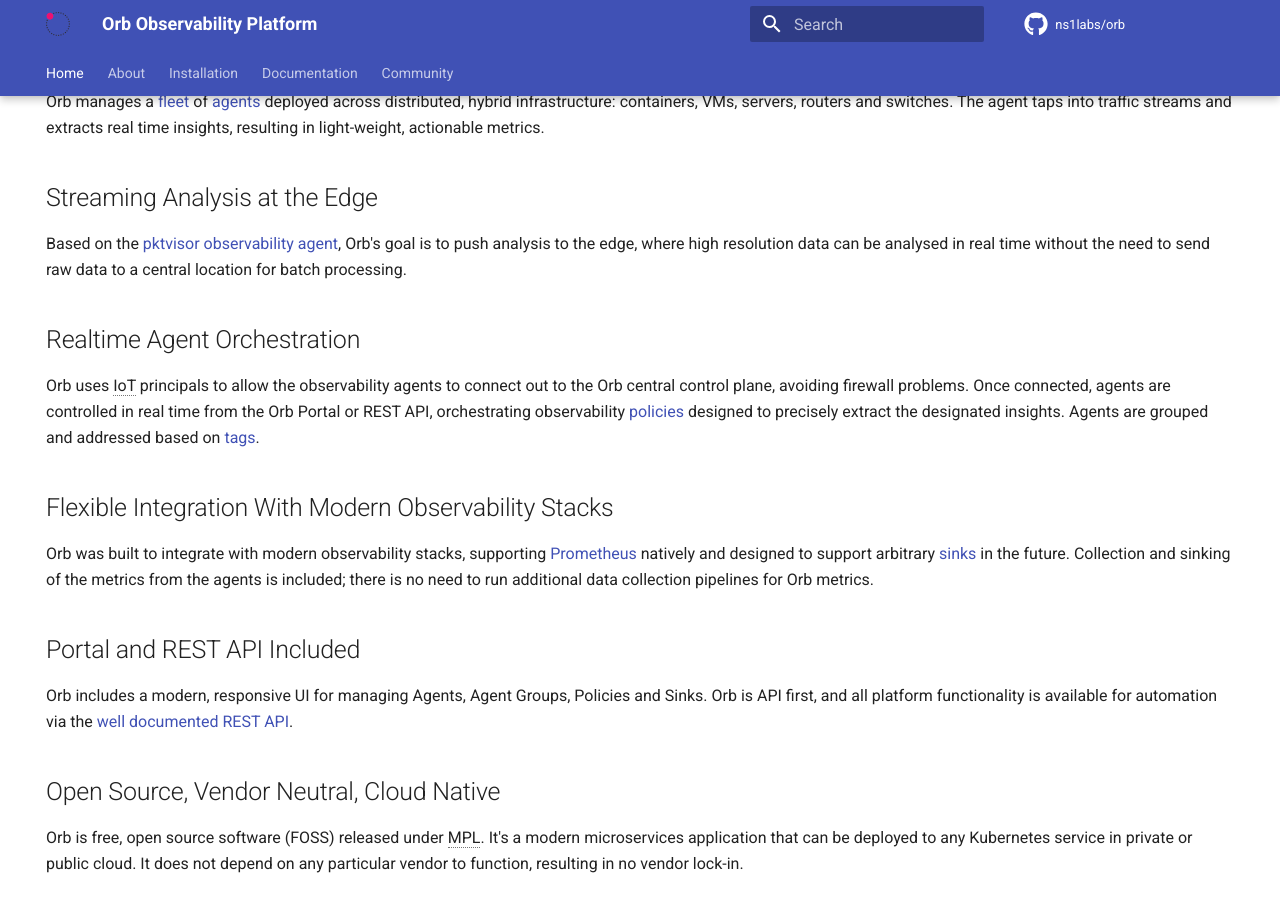
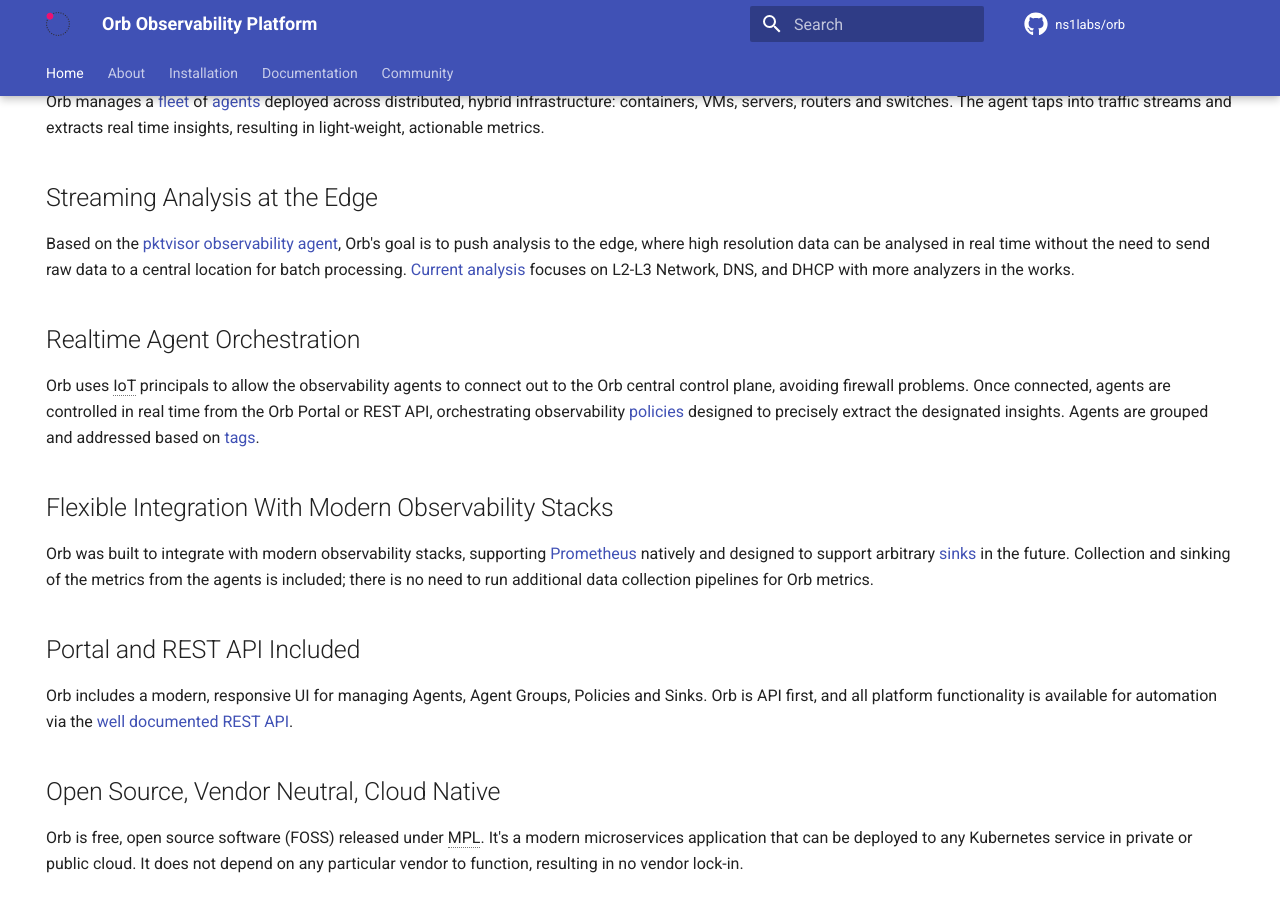
Before and after one commit to orb-community/orb-website, an MkDocs documentation site: the page built from docs/index.md, in a window 1280 px wide and 900 px high, scrolled down 891 px. Built offline with MkDocs 1.6.1 and Material for MkDocs 9.7.7, drawn with Linux system fonts in a browser that asks for light colours; comment, search, counter and statistics services are not loaded.

Commit message:
note on current metrics

```diff
--- a/docs/index.md
+++ b/docs/index.md
@@ -26,6 +26,7 @@
 ## Streaming Analysis at the Edge
 Based on the [pktvisor observability agent](https://pktvisor.dev), Orb's goal is to push analysis to the edge, where high resolution
 data can be analysed in real time without the need to send raw data to a central location for batch processing.
+[Current analysis](https://github.com/ns1labs/pktvisor/wiki/Current-Metrics) focuses on L2-L3 Network, DNS, and DHCP with more analyzers in the works.
 
 ## Realtime Agent Orchestration
 Orb uses IoT principals to allow the observability agents to connect out to the Orb central control plane, avoiding firewall problems.
```
